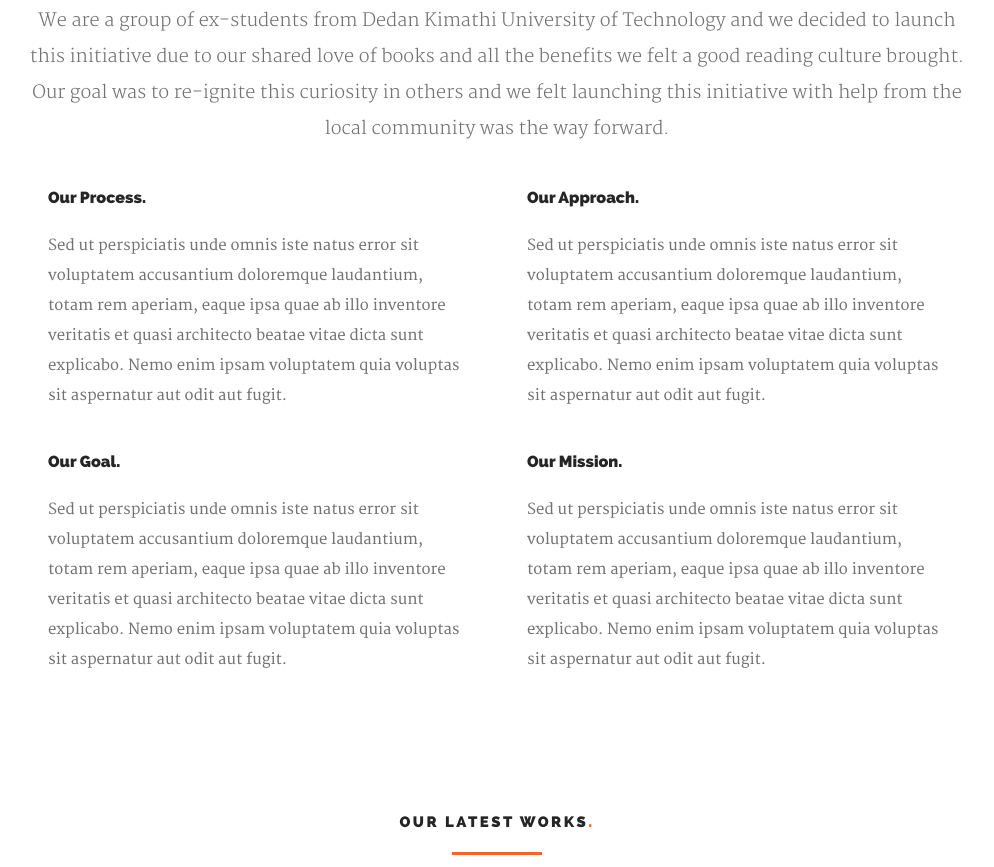
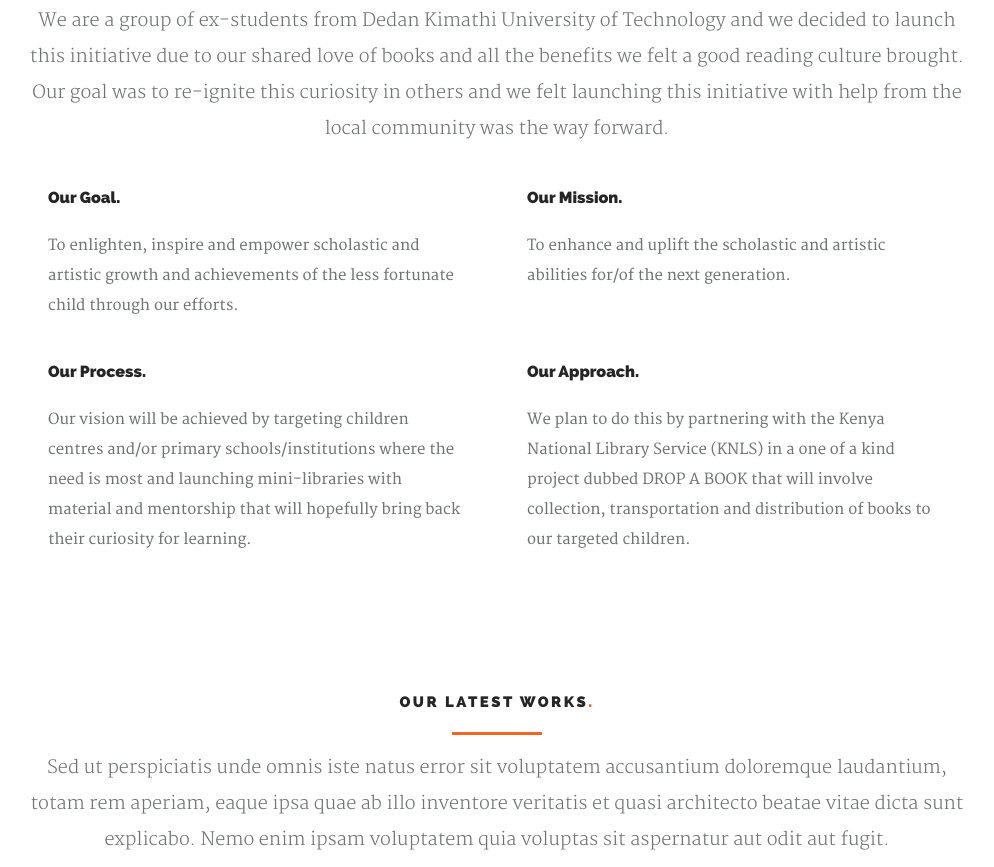
Before and after one commit to Osuka-Andala/Read-4-Hope2, a plain HTML site: page index.html in a window 1280 px wide. Shown: the part 1028-1895 px from the top of the page, without its empty margins (143-1137 px from the left). Drawn offline with nearby package versions, Linux system fonts and the light colour scheme.

Commit message:
Added mission, vision, process and approach

```diff
--- a/index.html
+++ b/index.html
@@ -153,11 +153,34 @@
 
        <div class="mob-whole six columns left">
 
+         <h3>Our Goal.</h3>
+
+         <p>To enlighten, inspire and empower scholastic and artistic growth and achievements
+           of the less fortunate child through our efforts.
+          </p>
+
+       </div> <!-- /left -->
+
+       <div class="mob-whole six columns right">
+
+         <h3>Our Mission.</h3>
+
+         <p>To enhance and uplift the scholastic and artistic abilities for/of the next generation.
+          </p>
+
+       </div> <!-- /right -->
+
+      </div> <!-- /row -->
+
+
+      <div class="row about-content">
+
+       <div class="mob-whole six columns left">
+
          <h3>Our Process.</h3>
 
-         <p>Sed ut perspiciatis unde omnis iste natus error sit voluptatem accusantium doloremque laudantium, totam rem aperiam,
-          eaque ipsa quae ab illo inventore veritatis et quasi architecto beatae vitae dicta sunt explicabo. Nemo enim ipsam
-          voluptatem quia voluptas sit aspernatur aut odit aut fugit.
+         <p>Our vision will be achieved by targeting children centres and/or primary schools/institutions  where the need is most
+           and launching mini-libraries with material and mentorship that will hopefully bring back their curiosity for learning.
           </p>
 
        </div> <!-- /left -->
@@ -166,40 +189,14 @@
 
          <h3>Our Approach.</h3>
 
-         <p>Sed ut perspiciatis unde omnis iste natus error sit voluptatem accusantium doloremque laudantium, totam rem aperiam,
-          eaque ipsa quae ab illo inventore veritatis et quasi architecto beatae vitae dicta sunt explicabo. Nemo enim ipsam
-          voluptatem quia voluptas sit aspernatur aut odit aut fugit.
+         <p>We plan to do this by partnering with the Kenya National Library Service (KNLS) in a one of a kind project dubbed DROP A BOOK that
+           will involve collection, transportation and distribution of books to our targeted children.
           </p>
 
        </div> <!-- /right -->
 
       </div> <!-- /row -->
 
-      <div class="row about-content">
-
-       <div class="mob-whole six columns left">
-
-         <h3>Our Goal.</h3>
-
-         <p>Sed ut perspiciatis unde omnis iste natus error sit voluptatem accusantium doloremque laudantium, totam rem aperiam,
-          eaque ipsa quae ab illo inventore veritatis et quasi architecto beatae vitae dicta sunt explicabo. Nemo enim ipsam
-          voluptatem quia voluptas sit aspernatur aut odit aut fugit.
-          </p>
-
-       </div> <!-- /left -->
-
-       <div class="mob-whole six columns right">
-
-         <h3>Our Mission.</h3>
-
-         <p>Sed ut perspiciatis unde omnis iste natus error sit voluptatem accusantium doloremque laudantium, totam rem aperiam,
-          eaque ipsa quae ab illo inventore veritatis et quasi architecto beatae vitae dicta sunt explicabo. Nemo enim ipsam
-          voluptatem quia voluptas sit aspernatur aut odit aut fugit.
-          </p>
-
-       </div> <!-- /right -->
-
-      </div> <!-- /row -->
 
 
 
```
